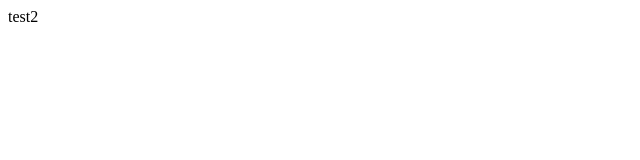
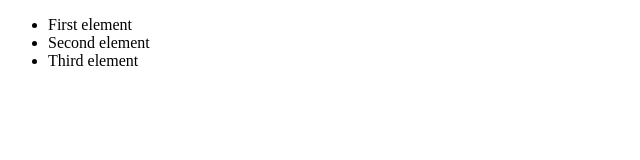
Before and after one commit to twolock/assignment1, a plain HTML site: page index.html in a window 1280 px wide. Shown: the whole page, without its empty margins (0-640 px from the left). Drawn offline with Linux system fonts and the light colour scheme.

Commit message:
Assignment test 1

```diff
--- a/index.html
+++ b/index.html
@@ -1,4 +1,85 @@
 <!DOCTYPE html>
 <html>
-<text>test2</text>
+<head>
+<meta name="description" content="Assignment 1" />
+  <meta charset="utf-8">
+  <title>JS Bin</title>
+</head>
+<body>
+  <!-- Create a div with an id of "top-div"-->
+  <div id='top-div'>
+
+    <!-- Create an unordered list of 4 elements.
+      Assign the first elements an id of "first-li"
+      Assign the second and third elements a class of "middle"
+ 	-->
+ 	<ul>
+ 		<li id='first-li'>First element</li>
+ 		<li id='middle'>Second element</li>
+ 		<li id='middle'>Third element</li>
+ 	</ul>
+ </div>
+
+
+
+
+    <!-- Close "top-div" and create a second div "main-div" -->
+
+
+    <!-- Create an svg element with these settings:
+        - width attribute of 400
+        - height attribute of 200
+        - id of "main-svg"
+        - class of "my-svgs"
+    -->
+
+
+
+      <!-- Create four circle elements such that:
+        - Each circle has the class "point"
+        - Each circle has a different id
+        - Each circle has a different radius
+        - None of the circles overlap
+       -->
+
+
+
+      <!-- Close "main-svg" and "main-div" -->
+
+
+   <!-- Close "main-div" and create a third div "bottom-div" -->
+
+
+    <!-- Create an svg element with these settings:
+        - width attribute of 200
+        - height attribute of 200
+        - id of "bottom-svg"
+        - class of "my-svgs"
+    -->
+
+
+
+  <!-- Create a circle element with class "point" -->
+
+
+
+  <!-- Create two rectangle elements such that:
+        - Each rectangle has the class "my-rects"
+        - Each rectangle has a different id
+        - Each rectangle has a different width and height
+        - The rectangles don't overlap
+       -->
+
+
+
+
+      <!-- Draw a line that intersects both rectangles -->
+
+
+
+    <!-- Write some HTML comments below this line -->
+    <!-- Here are some of my HTML comments -->
+
+
+</body>
 </html>
```
